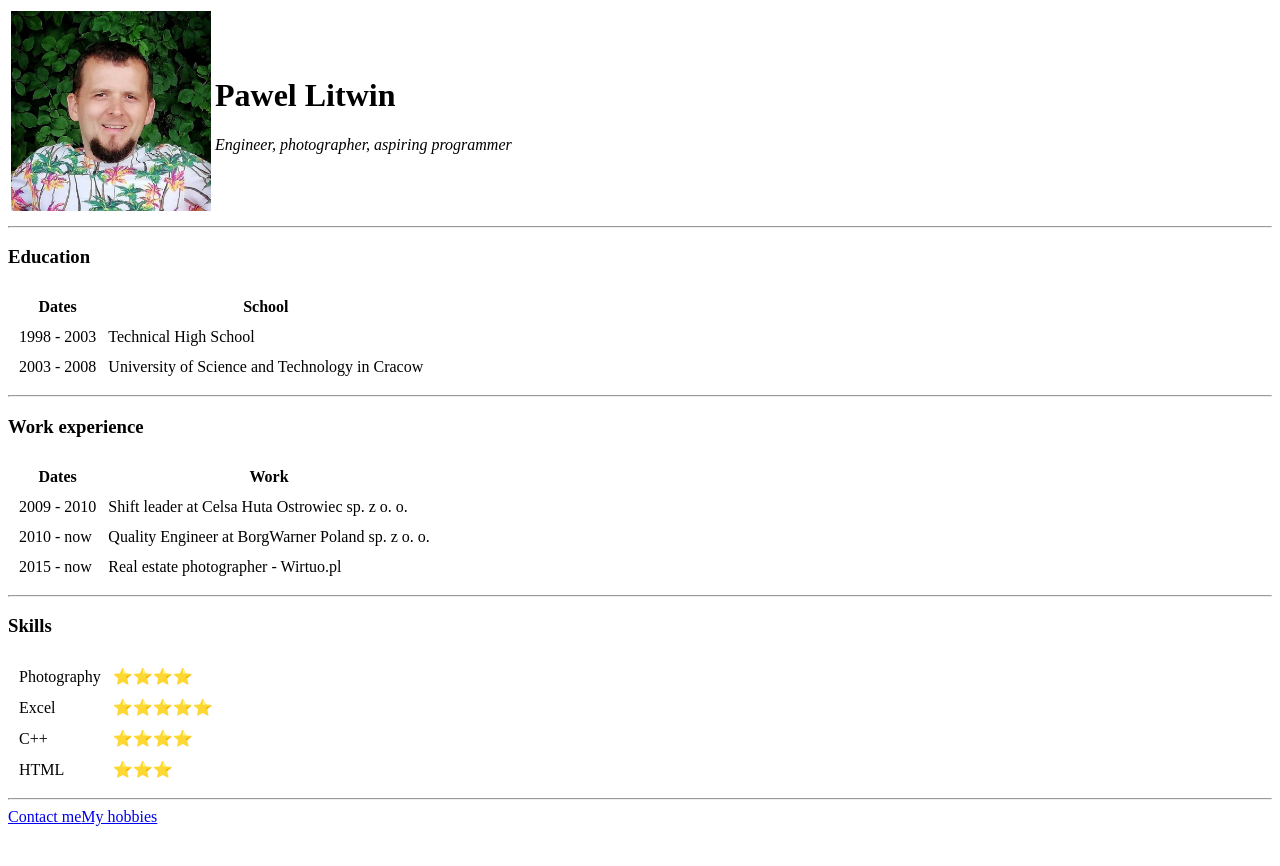
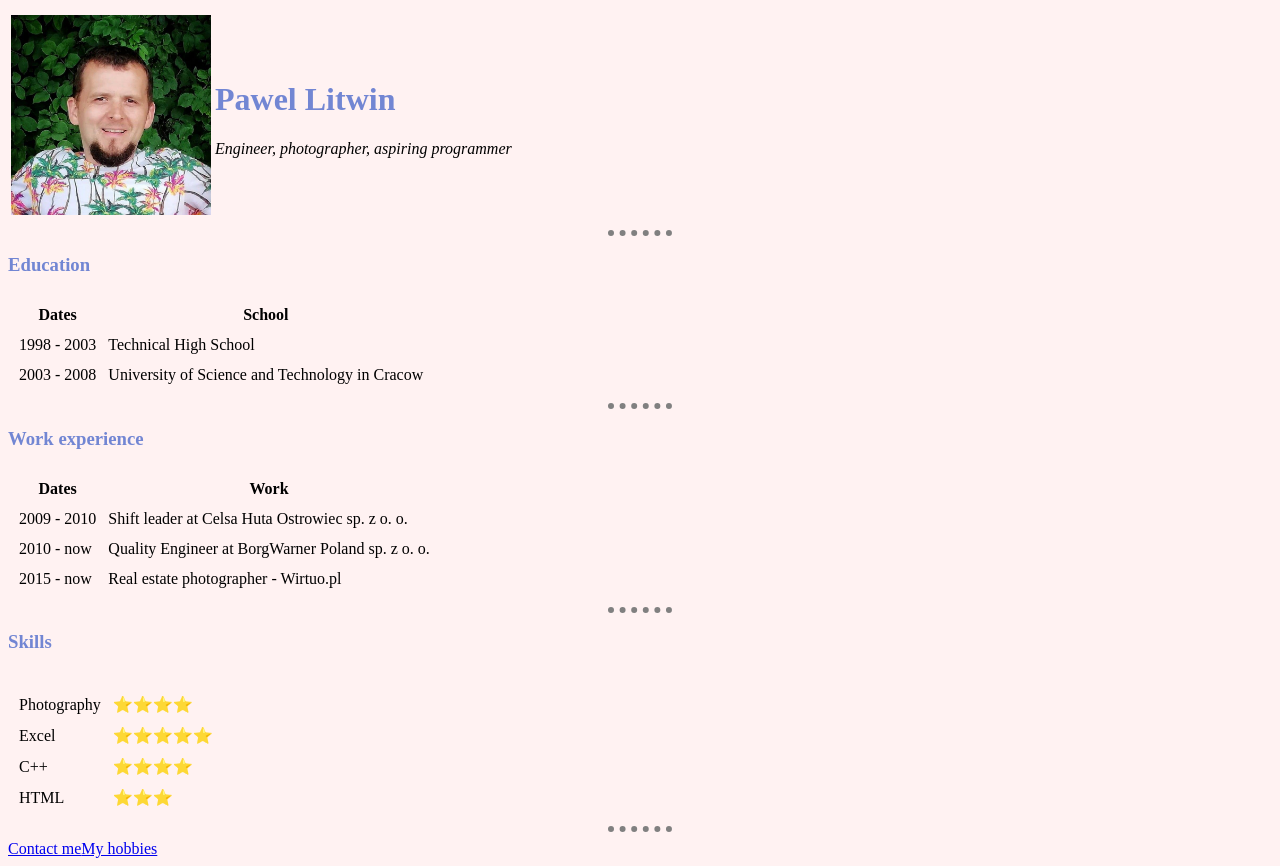
Before and after one commit to p-litwin/cv, a plain HTML site: page index.html in a window 1280 px wide. Before the commit the page ends 834 px from the top, so only its background shows below. Drawn offline with Linux system fonts and the light colour scheme.

Commit message:
CSS styling changed

```diff
--- /dev/null
+++ b/css/style.css
@@ -0,0 +1,19 @@
+body {
+    background-color: #FFF2F2;
+}
+
+hr {
+    border-style: none;
+    border-top-style: dotted;
+    border-color:grey;
+    border-width:6px;
+    width:5%;
+}
+
+h1 {
+    color: #7286D3;
+}
+
+h3 {
+    color: #7286D3;
+}
--- a/index.html
+++ b/index.html
@@ -1,19 +1,24 @@
 <!DOCTYPE html>
-<html>
+<html lang="en">
 	<head>
 		<meta charset="UTF-8">
 		<title>Pawel Litwin's Personal Site</title>
+		<link rel="stylesheet" href="css/style.css">
 	</head>
 	<body>
 		<table>
+			<thead>
+				<th></th>
+				<th></th>
+			</thead>
 			<tr>
 				<td><img width="200" src="images/plitwin.jpg" alt="Pawel Litwin profile photo"></td>
 				<td><h1>Pawel Litwin</h1>
-				<em><p>Engineer, photographer, aspiring programmer</p></em></td>
-			</tr>
-		</table>
-		<hr>
-		<h3>Education</h3>
+					<em><p>Engineer, photographer, aspiring programmer</p></em></td>
+				</tr>
+			</table>
+			<hr>
+			<h3>Education</h3>
 		<table cellspacing="10">
 			<thead>
 				<th>Dates</th>
@@ -51,6 +56,10 @@
 		<hr>
 		<h3>Skills</h3>
 		<table cellspacing="10">
+			<thead>
+				<th></th>
+				<th></th>
+			</thead>
 			<tbody>
 				<tr>
 					<td>Photography</td>
```
Also changed, not shown: contact-me.html (+1 -0 lines), hobbies.html (+1 -0 lines).
